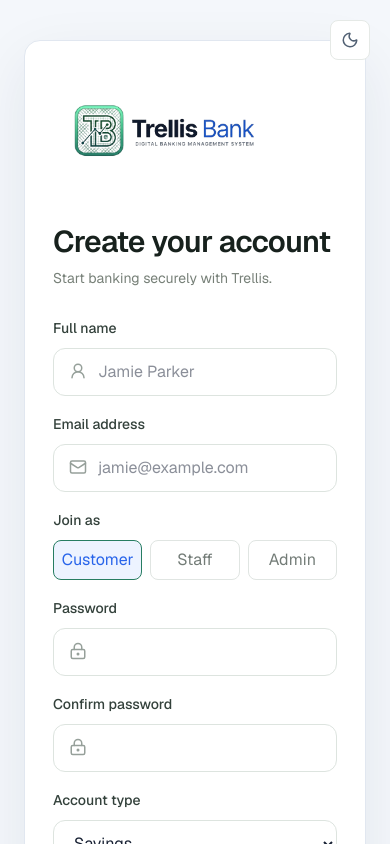
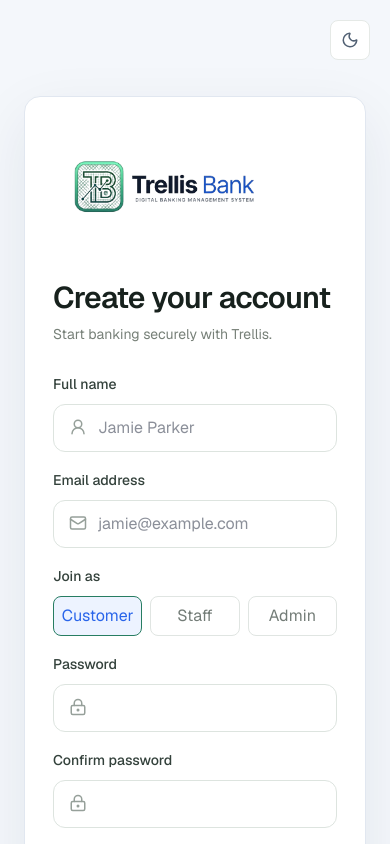
Before and after one commit to IamPial/trellis-digital-bank, a Next.js app: page /register in a window 390 px wide. Shown: the top 844 px of the page. Built offline with nearby package versions, Linux system fonts and the light colour scheme.

Commit message:
added gap between themetoggling & form

```diff
--- a/src/app/register/page.tsx
+++ b/src/app/register/page.tsx
@@ -72,7 +72,7 @@ export default function RegisterPage() {
         <p className="relative z-10 text-xs text-blue-100/60">© 2026 Trellis Digital Bank</p>
       </section>
 
-      <section className="flex-1 flex items-center justify-center px-6 py-10">
+      <section className="flex-1 flex items-start justify-center px-6 pt-24 pb-10 lg:items-center lg:py-10">
         <div data-login-panel className="w-full max-w-105 rounded-2xl border border-[#e1e7f0] bg-white p-7 shadow-[0_20px_60px_rgba(27,39,58,.08)] md:p-9">
           <div className="lg:hidden mb-8 flex items-center gap-3">
             <TrellisLogo priority className="h-auto w-55" />
```
